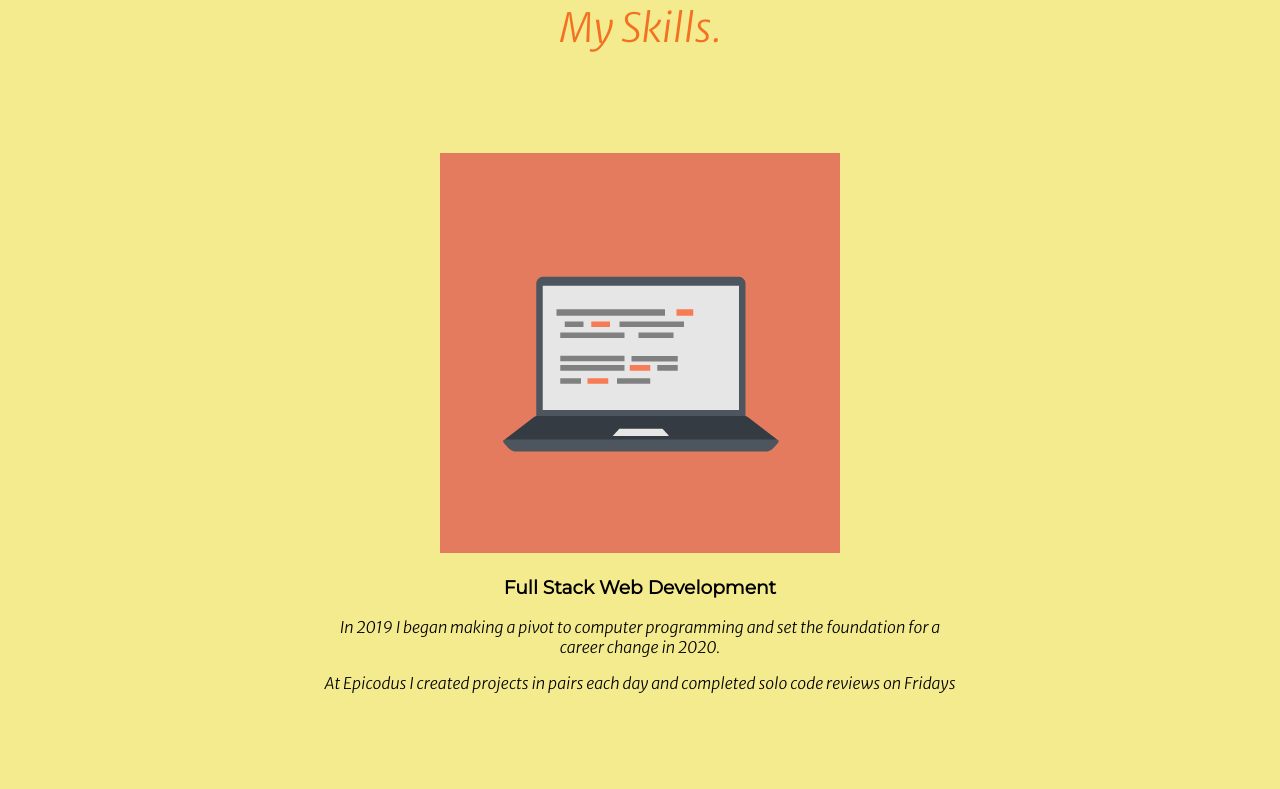
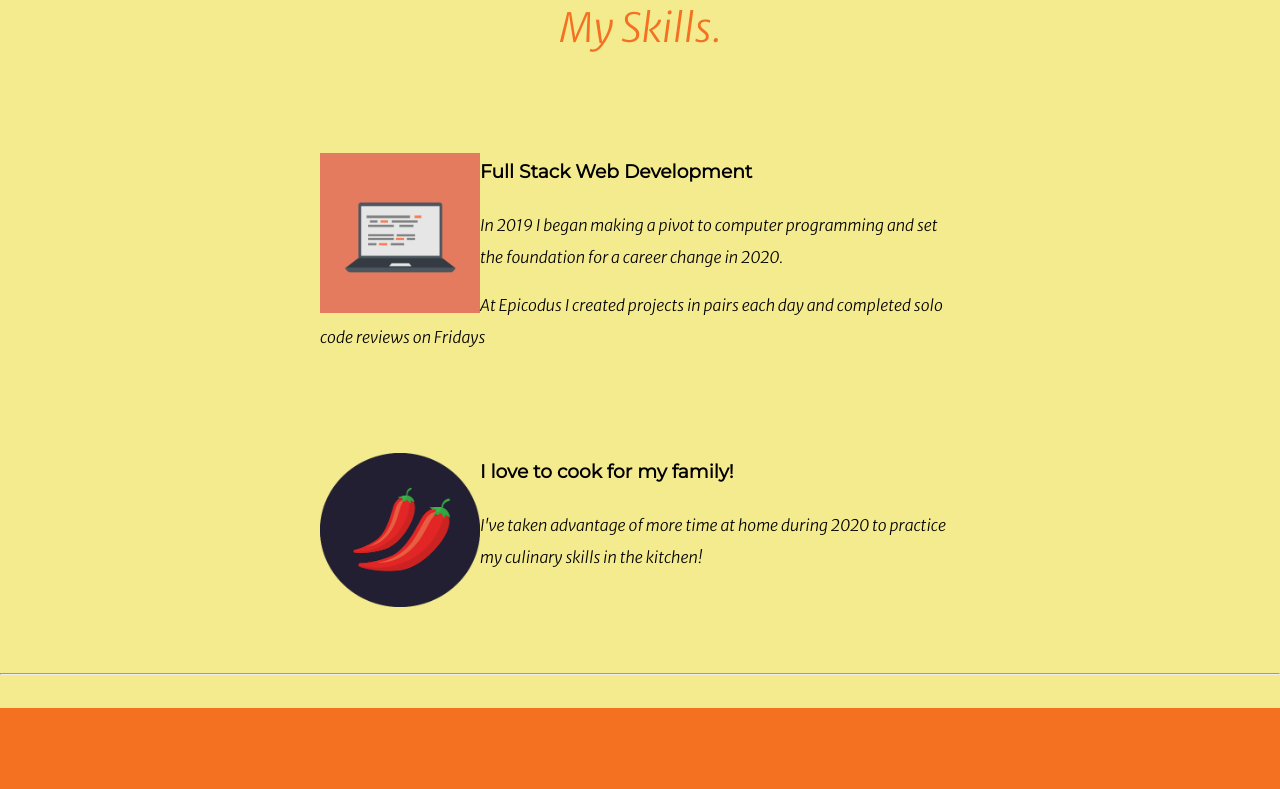
Before and after one commit to tayphill13/2021ProfilePage, a plain HTML site: page index.html in a window 1280 px wide. Shown: the part 1344-2133 px from the top of the page. Drawn offline with Linux system fonts and the light colour scheme.

Commit message:
add some float properties to skills sections and images

```diff
--- a/CSS/styles.css
+++ b/CSS/styles.css
@@ -53,4 +53,14 @@ h3  {
 .skill-row  {
   width: 50%;
   margin: 100px auto 100px auto;
+  text-align: left;
+  line-height: 2;
 }
+.computer-pic {
+  width: 25%;
+  float: left;
+}
+.chillies-pic {
+  width: 25%;
+  float: left;
+}
```
